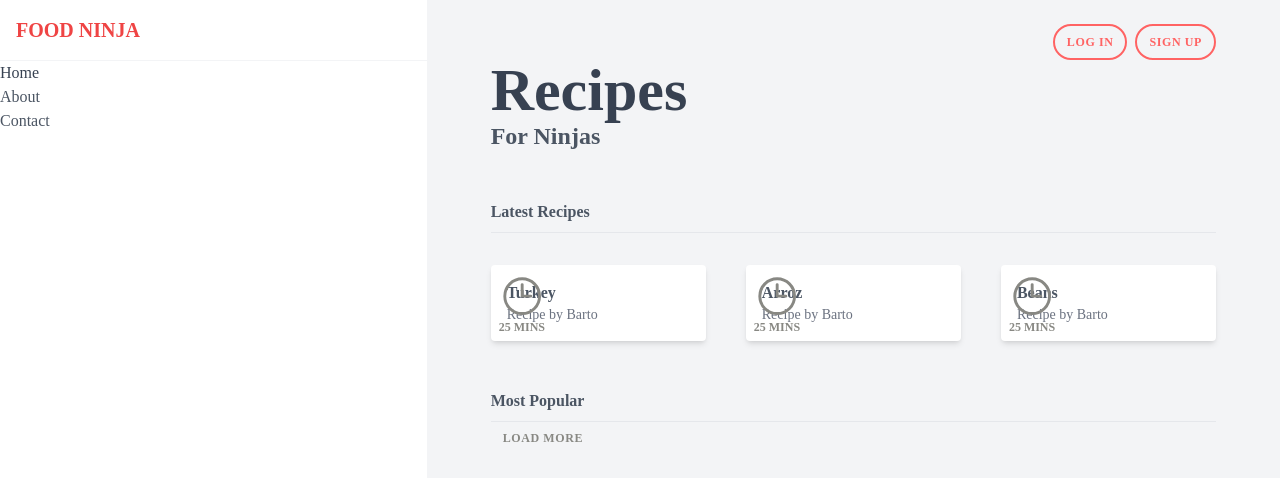
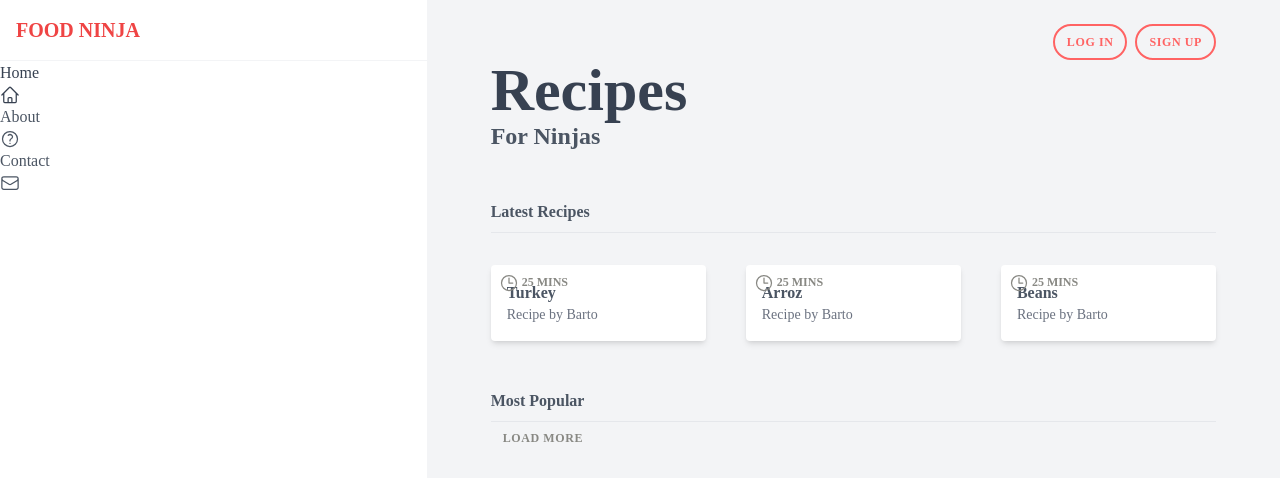
Before and after one commit to mbarto202/tailwind-netninja, a website: page public/index.html in a window 1280 px wide. Drawn offline with Linux system fonts and the light colour scheme; a web font is replaced by a local one.

Commit message:
home icons

```diff
--- a/public/index.html
+++ b/public/index.html
@@ -24,16 +24,25 @@
             <li class="text-gray-700">
               <a href="#">
                 <span>Home</span>
+                <svg class="w-5" data-slot="icon" fill="none" stroke-width="1.5" stroke="currentColor" viewBox="0 0 24 24" xmlns="http://www.w3.org/2000/svg" aria-hidden="true">
+                    <path stroke-linecap="round" stroke-linejoin="round" d="m2.25 12 8.954-8.955c.44-.439 1.152-.439 1.591 0L21.75 12M4.5 9.75v10.125c0 .621.504 1.125 1.125 1.125H9.75v-4.875c0-.621.504-1.125 1.125-1.125h2.25c.621 0 1.125.504 1.125 1.125V21h4.125c.621 0 1.125-.504 1.125-1.125V9.75M8.25 21h8.25"></path>
+                  </svg>
               </a>
             </li>
             <li>
               <a href="#">
                 <span>About</span>
+                <svg class="w-5" data-slot="icon" fill="none" stroke-width="1.5" stroke="currentColor" viewBox="0 0 24 24" xmlns="http://www.w3.org/2000/svg" aria-hidden="true">
+                    <path stroke-linecap="round" stroke-linejoin="round" d="M9.879 7.519c1.171-1.025 3.071-1.025 4.242 0 1.172 1.025 1.172 2.687 0 3.712-.203.179-.43.326-.67.442-.745.361-1.45.999-1.45 1.827v.75M21 12a9 9 0 1 1-18 0 9 9 0 0 1 18 0Zm-9 5.25h.008v.008H12v-.008Z"></path>
+                  </svg>
               </a>
             </li>
             <li>
               <a href="#">
                 <span>Contact</span>
+                <svg class="w-5" data-slot="icon" fill="none" stroke-width="1.5" stroke="currentColor" viewBox="0 0 24 24" xmlns="http://www.w3.org/2000/svg" aria-hidden="true">
+                    <path stroke-linecap="round" stroke-linejoin="round" d="M21.75 6.75v10.5a2.25 2.25 0 0 1-2.25 2.25h-15a2.25 2.25 0 0 1-2.25-2.25V6.75m19.5 0A2.25 2.25 0 0 0 19.5 4.5h-15a2.25 2.25 0 0 0-2.25 2.25m19.5 0v.243a2.25 2.25 0 0 1-1.07 1.916l-7.5 4.615a2.25 2.25 0 0 1-2.36 0L3.32 8.91a2.25 2.25 0 0 1-1.07-1.916V6.75"></path>
+                  </svg>
               </a>
             </li>
           </ul>
```
Also changed, not shown: public/styles.css.
